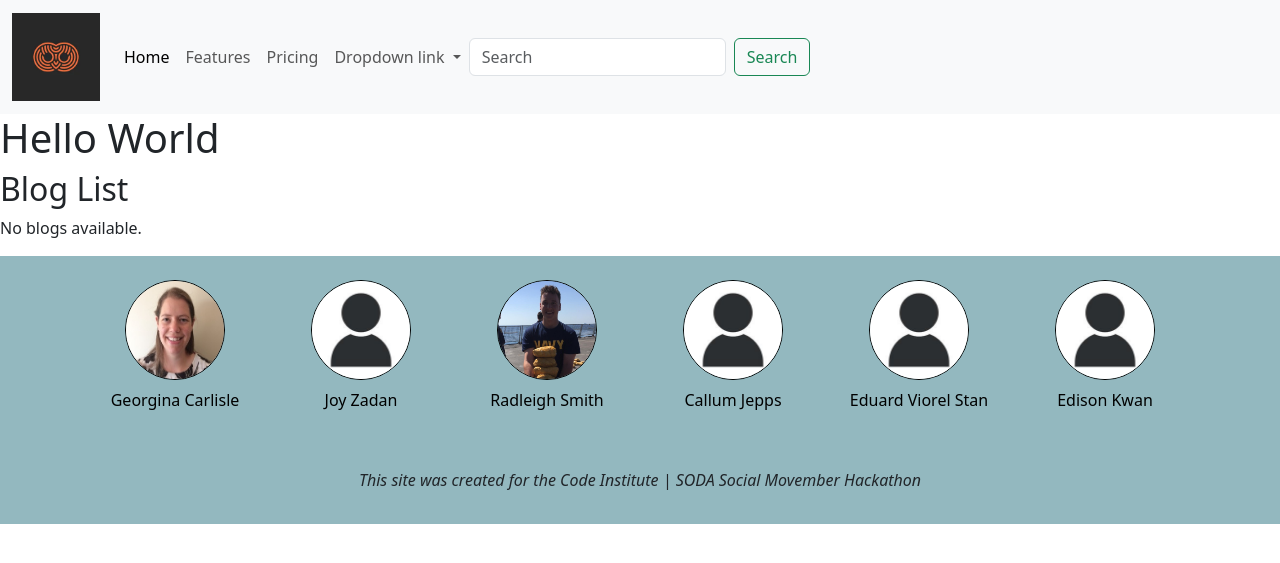
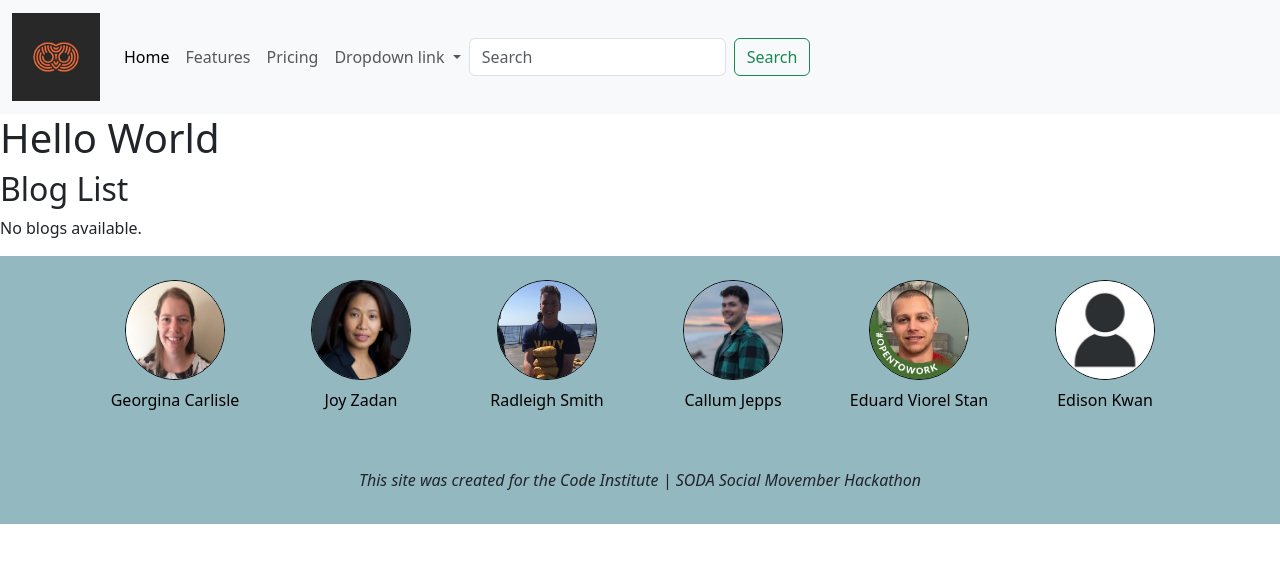
Before and after one commit to EddieStn/movember, a Django app: page /blog/ in a window 1280 px wide. Shown: the top 563 px of the page. Run offline with Django 4.2, Linux system fonts and the light colour scheme; the visitor is signed in with stand-in values (Sample User, id 1); data that the repository does not hold is empty; some libraries are stand-ins or nearby versions.

Commit message:
Add more of the teams photos, updated footer to include

```diff
--- a/templates/includes/footer.html
+++ b/templates/includes/footer.html
@@ -16,7 +16,7 @@
 
           <div class="col-md-2 d-flex flex-column align-items-center">
             <a href="https://www.linkedin.com/in/joy-zadan/" target="_blank" class="zoom-effect">
-              <img src="static/images/blank-avatar.jpeg" alt="Joy" class="footer-images" />
+              <img src="static/images/joy-zadan.jpeg" alt="Joy" class="footer-images" />
               <p class="mt-2">Joy Zadan</p>
             </a>
           </div>
@@ -30,14 +30,14 @@
 
           <div class="col-md-2 d-flex flex-column align-items-center">
             <a href="http://www.linkedin.com/in/callum-jepps-a4a8b3101/" target="_blank" class="zoom-effect">
-              <img src="static/images/blank-avatar.jpeg" alt="Callum" class="footer-images" />
+              <img src="static/images/callum-jepps.jpeg" alt="Callum" class="footer-images" />
               <p class="mt-2">Callum Jepps</p>
             </a>
           </div>
 
           <div class="col-md-2 d-flex flex-column align-items-center">
             <a href="https://www.linkedin.com/in/eduard-stan-a98a54215/" target="_blank" class="zoom-effect">
-              <img src="static/images/blank-avatar.jpeg" alt="Eduard" class="footer-images" />
+              <img src="static/images/eduard-stan.jpeg" alt="Eduard" class="footer-images" />
               <p class="mt-2">Eduard Viorel Stan</p>
             </a>
           </div>
```
Also changed, not shown: static/images/callum-jepps.jpeg (added), static/images/eduard-stan.jpeg (added), static/images/joy-zadan.jpeg (added).
